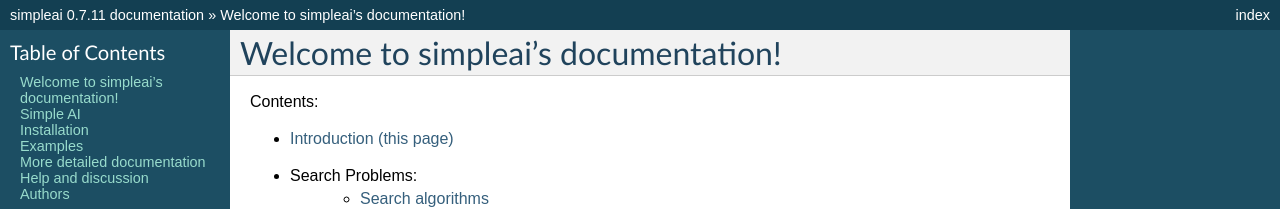
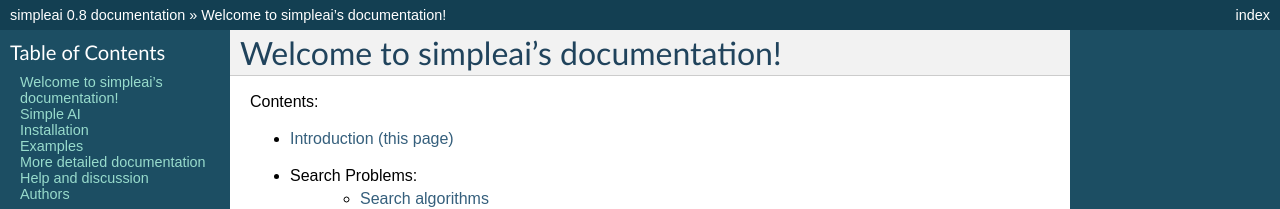
Before and after one commit to simpleai-team/simpleai, a Sphinx documentation site: the page built from docs/index.rst, in a window 1280 px wide and 900 px high. Shown: the top 209 px of the window. Built offline with Sphinx 7.4.7, drawn with Linux system fonts in a browser that asks for light colours; some of the changed text lies outside the part shown.

Commit message:
Up version

```diff
--- a/docs/conf.py
+++ b/docs/conf.py
@@ -49,9 +49,9 @@
 # built documents.
 #
 # The short X.Y version.
-version = '0.7'
+version = '0.8'
 # The full version, including alpha/beta/rc tags.
-release = '0.7.11'
+release = '0.8'
 
 # The language for content autogenerated by Sphinx. Refer to documentation
 # for a list of supported languages.
--- a/setup.py
+++ b/setup.py
@@ -5,7 +5,7 @@
 
 setup(
     name='simpleai',
-    version='0.7.11',
+    version='0.8',
     description=u'An implementation of AI algorithms based on aima-python',
     long_description=open('README.rst').read(),
     author=u'Juan Pedro Fisanotti',
```
